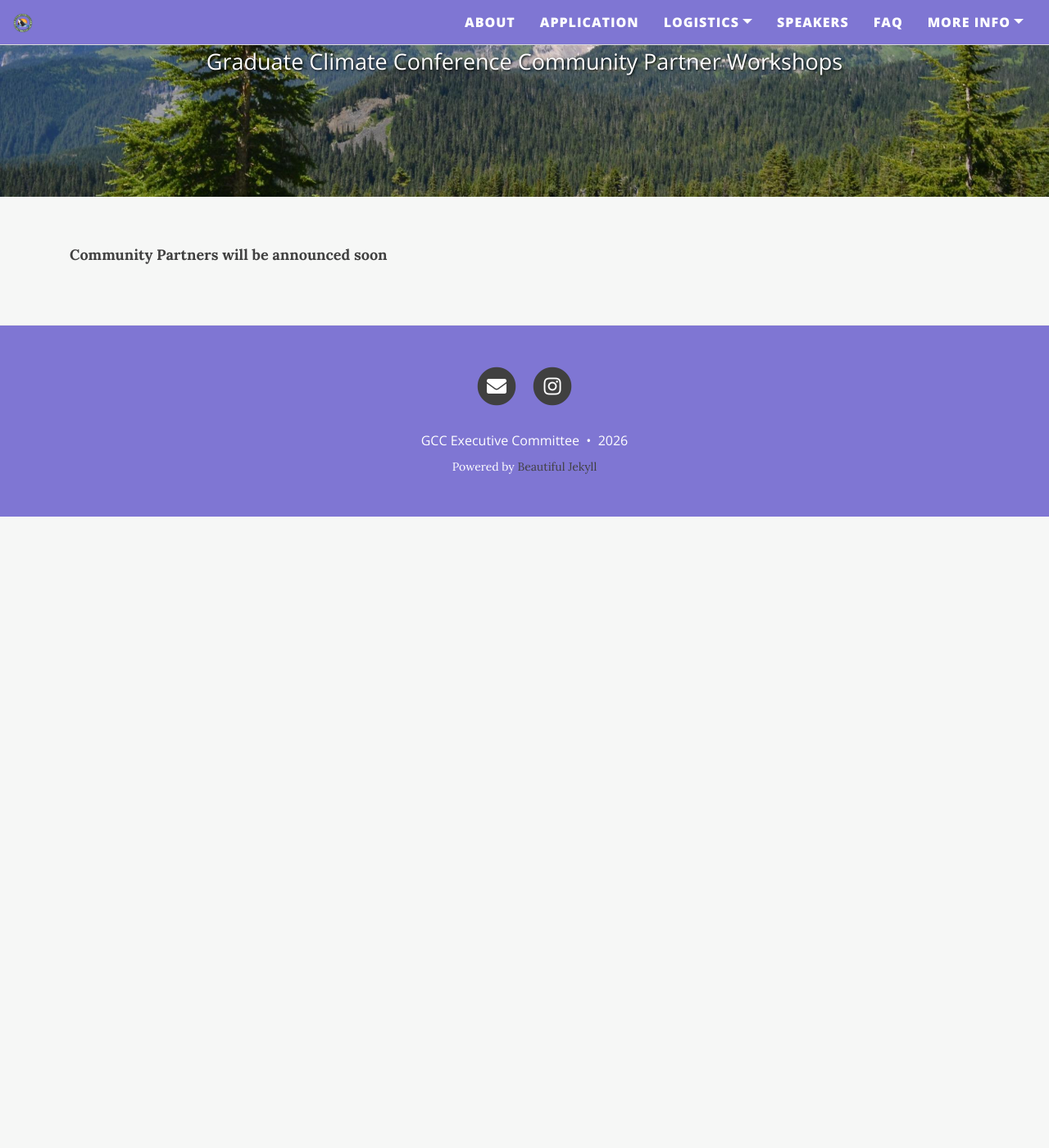
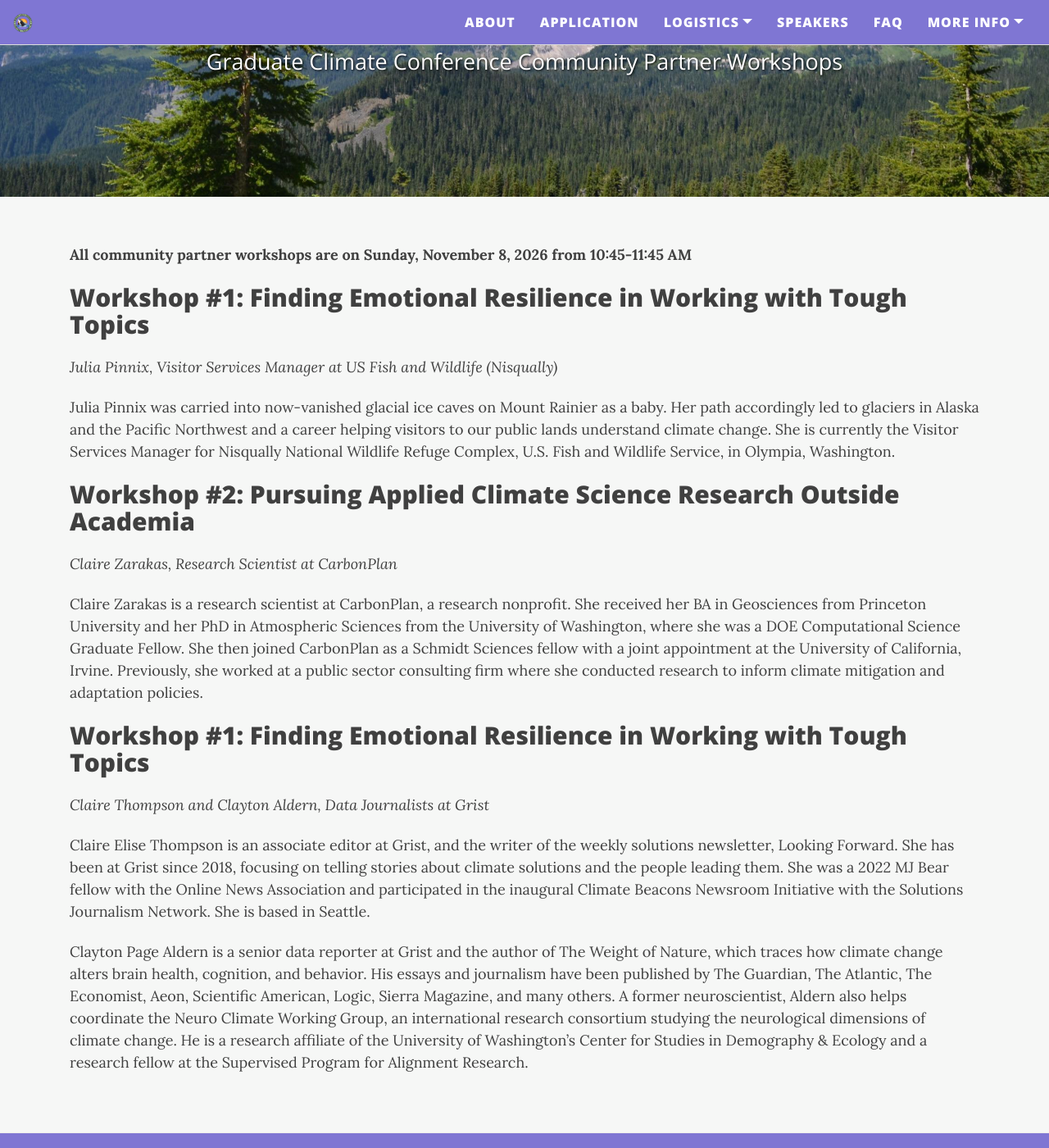
Before and after one commit to graduateclimateconference/graduateclimateconference.github.io, a Jekyll site: the page built from commpartners.md, in a window 1280 px wide and 1400 px high, scrolled down 305 px. Shown: the whole window at 82% size. Built offline with Jekyll 4.4.1, drawn with Linux system fonts in a browser that asks for light colours; nearby versions of some CDN libraries; before the commit the page ends 935 px from its top, so only the background shows below that.

Commit message:
Update commpartners.md

```diff
--- a/commpartners.md
+++ b/commpartners.md
@@ -3,26 +3,21 @@
 title: Community Partners
 subtitle: Graduate Climate Conference Community Partner Workshops
 ---
-__Community Partners will be announced soon__
+__All community partner workshops are on Sunday, November 8, 2026 from 10:45-11:45 AM__
 
-<!-- ## Workshop #1: Understanding the Scientific Paper Editorial Process
-The first community partner workshop will be a Lunch & Learn on __Saturday, November 8, 2025, from 12:30–1:30 PM in the Meigs Room__. Participants are encouraged to bring their lunch from the Swope Dining Hall to the Meigs Room, where they will hear from __Alfredo Aretxabaleta, Brita Jessen, Chris Sherwood, and Neil Kamal Ganju__—scientists at the U.S. Geological Survey’s Woods Hole Coastal and Marine Science Center.
+## Workshop #1: Finding Emotional Resilience in Working with Tough Topics
+<i> Julia Pinnix, Visitor Services Manager at US Fish and Wildlife (Nisqually) </i>
 
-These USGS scientists serve as editors for several well-known scientific journals and will share insights into how editors evaluate submissions—what leads to acceptance (with or without revisions) and what results in rejection. They will also offer practical tips on how to strengthen your manuscript and highlight common mistakes to avoid when submitting for publication.
+Julia Pinnix was carried into now-vanished glacial ice caves on Mount Rainier as a baby. Her path accordingly led to glaciers in Alaska and the Pacific Northwest and a career helping visitors to our public lands understand climate change. She is currently the Visitor Services Manager for Nisqually National Wildlife Refuge Complex, U.S. Fish and Wildlife Service, in Olympia, Washington.
 
-This will be the only workshop offered during this time slot. Alternatively, attendees may choose to enjoy lunch and informal conversation in the dining hall. We understand that the GCC schedule is busy, so please don’t feel obligated to attend if you need a break! However, we kindly ask that you indicate ‘yes’ or ‘no’ in advance so we can provide organizers with an approximate headcount.
+## Workshop #2: Pursuing Applied Climate Science Research Outside Academia
+<i> Claire Zarakas, Research Scientist at CarbonPlan </i>
 
-## Workshop #2: Panel on Pathways to Professional Science
-The second community partner workshop will take place concurrently with the third, so attendees must choose one to attend. This session will be held on __Saturday, November 8, 2025, from 1:30–2:45 PM__. Participants will hear from a diverse group of professionals representing a range of career paths in the environmental sciences:
-- Dr. Ben Gutierrez, Geologist with the Coastal Change Project, USGS Woods Hole Coastal and Marine Science Center
-- Dr. Jackie Hung, Soil Biogeochemist and Arctic Ecologist, Woodwell Climate Research Center
-- Dr. Luanne Johnson and/or Rich Course, M.S., Conservation Biologists, BiodiversityWorks
-- Onjalé Scott Price, M.B.A., Director of External Relations, Sea Education Association
-- Tripti Thomas-Travers, M.P.P., Program Director, Village & Wilderness
+Claire Zarakas is a research scientist at CarbonPlan, a research nonprofit. She received her BA in Geosciences from Princeton University and her PhD in Atmospheric Sciences from the University of Washington, where she was a DOE Computational Science Graduate Fellow. She then joined CarbonPlan as a Schmidt Sciences fellow with a joint appointment at the University of California, Irvine. Previously, she worked at a public sector consulting firm where she conducted research to inform climate mitigation and adaptation policies.
 
-Come prepared with questions about their career trajectories, day-to-day work, and advice for pursuing careers in science and conservation.
+## Workshop #1: Finding Emotional Resilience in Working with Tough Topics
+<i> Claire Thompson and Clayton Aldern, Data Journalists at Grist </i>
 
-## Workshop #3: Introduction to Python for Environmental Sciences
-The third and final community partner workshop will also take place on __Saturday, November 8, 2025, from 1:30–2:45 PM__. This hands-on session will introduce attendees to the fundamentals of Python, a powerful and widely used programming language for environmental and climate science research. Whether you’re new to coding or already experienced, workshop leaders __Dr. Chris Sherwood (USGS, Coastal Oceanographer) and Dr. Rich Signell (Founder, Open Science LLC)__ will guide participants through practical exercises and tools to enhance their programming skills.
+Claire Elise Thompson is an associate editor at Grist, and the writer of the weekly solutions newsletter, Looking Forward. She has been at Grist since 2018, focusing on telling stories about climate solutions and the people leading them. She was a 2022 MJ Bear fellow with the Online News Association and participated in the inaugural Climate Beacons Newsroom Initiative with the Solutions Journalism Network. She is based in Seattle.
 
-Understanding Python is a valuable asset for research and can strengthen your résumé as you pursue careers across the climate and environmental sciences. -->
+Clayton Page Aldern is a senior data reporter at Grist and the author of The Weight of Nature, which traces how climate change alters brain health, cognition, and behavior. His essays and journalism have been published by The Guardian, The Atlantic, The Economist, Aeon, Scientific American, Logic, Sierra Magazine, and many others. A former neuroscientist, Aldern also helps coordinate the Neuro Climate Working Group, an international research consortium studying the neurological dimensions of climate change. He is a research affiliate of the University of Washington’s Center for Studies in Demography & Ecology and a research fellow at the Supervised Program for Alignment Research.
```
